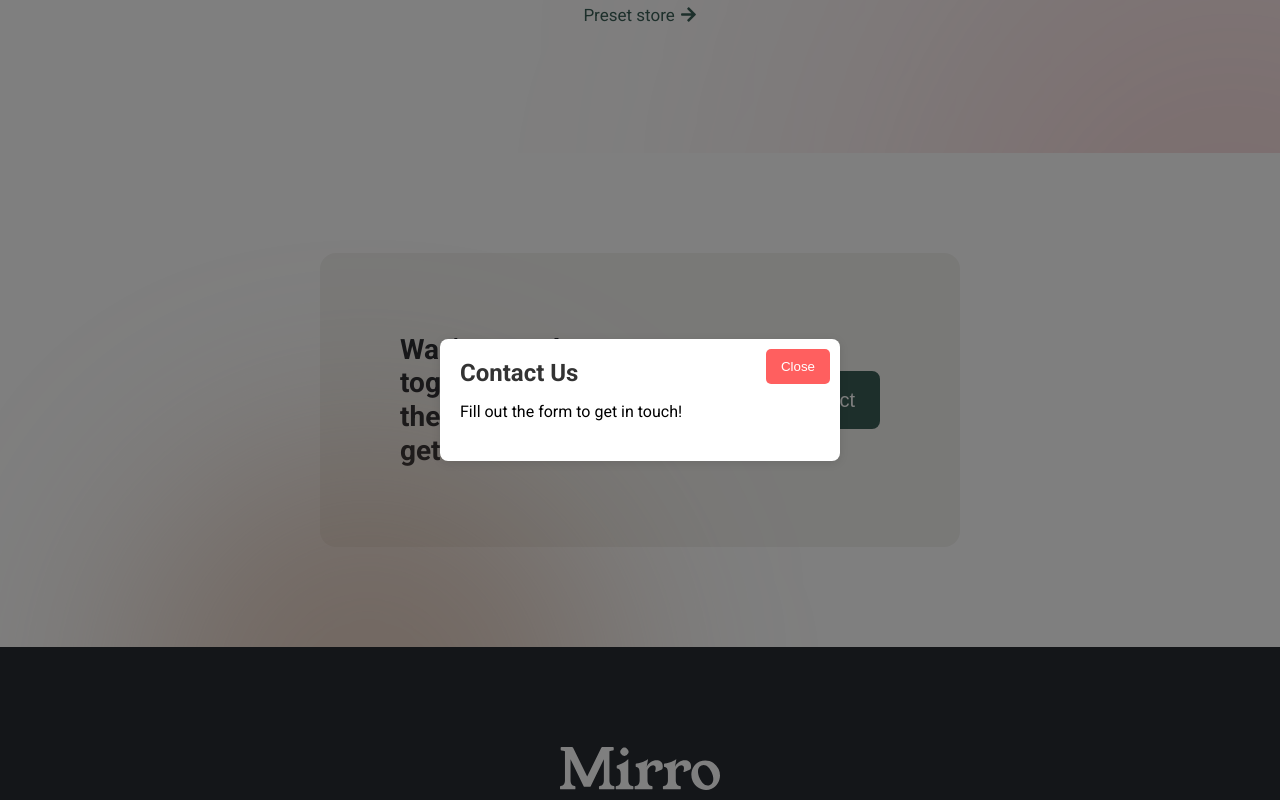
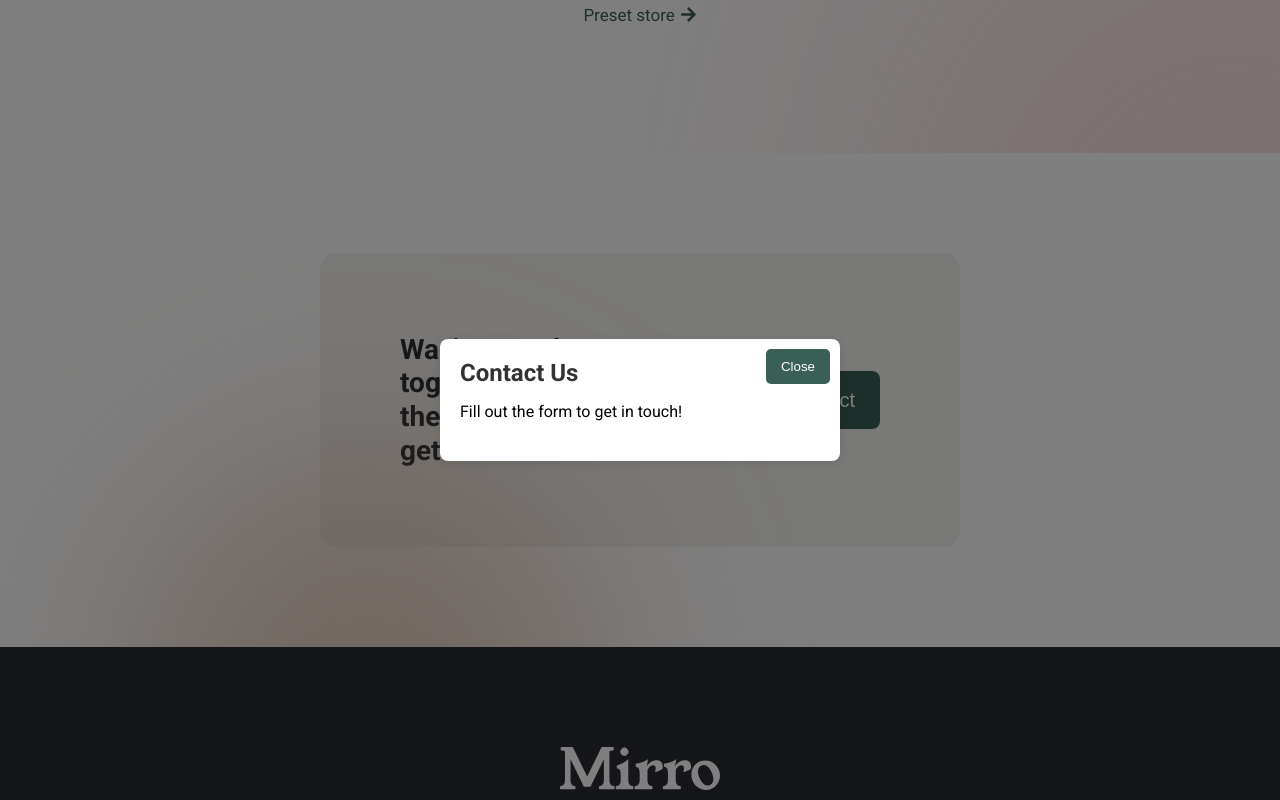
Before and after one commit to NeslomBOOM/Mirro, a React (Vite) app: page / in a window 1280 px wide. Both pictures are taken after a click on the button "Contact". Shown: the part 3763-4563 px from the top of the page. Built offline with nearby package versions, Linux system fonts and the light colour scheme.

Commit message:
Modal update

```diff
--- a/src/sass/component/_modal.scss
+++ b/src/sass/component/_modal.scss
@@ -1,11 +1,7 @@
-// Переменные для цветовой схемы
 $background-color: #fff;
 $overlay-background: rgba(0, 0, 0, 0.5);
-$button-background: #ff5f5f;
-$button-hover-background: #ff4a4a;
 $text-color: #333;
 
-// Миксин для центровки модального окна
 @mixin flex-center {
   display: flex;
   align-items: center;
@@ -51,7 +47,7 @@ $text-color: #333;
     }
 
     .close-btn {
-      background: $button-background;
+      background: var(--green);
       color: $background-color;
       border: none;
       padding: 10px 15px;
@@ -60,9 +56,10 @@ $text-color: #333;
       position: absolute;
       top: 10px;
       right: 10px;
+      transition: all 0.5s ease-in-out;
 
       &:hover {
-        background: $button-hover-background;
+        background: var(--orange);
       }
     }
   }
```
